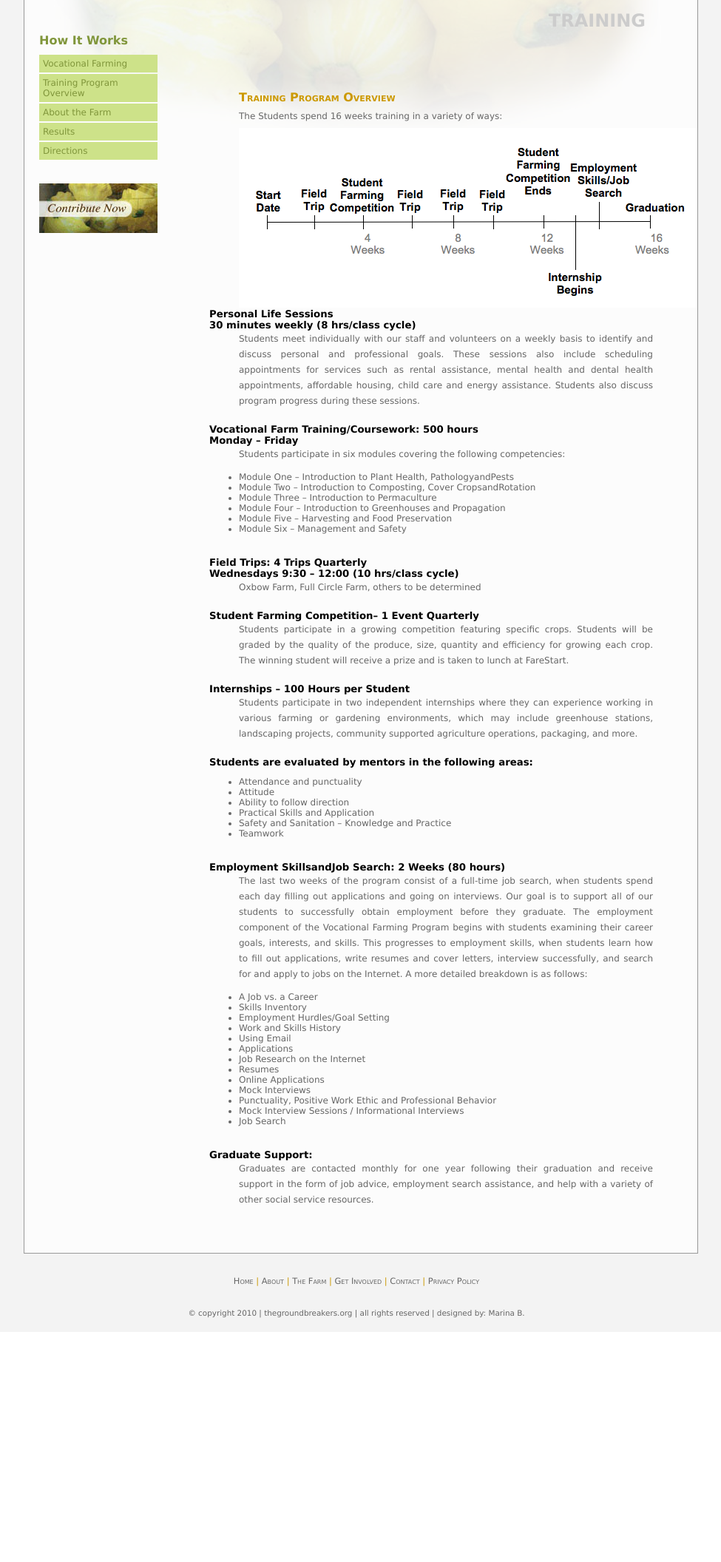
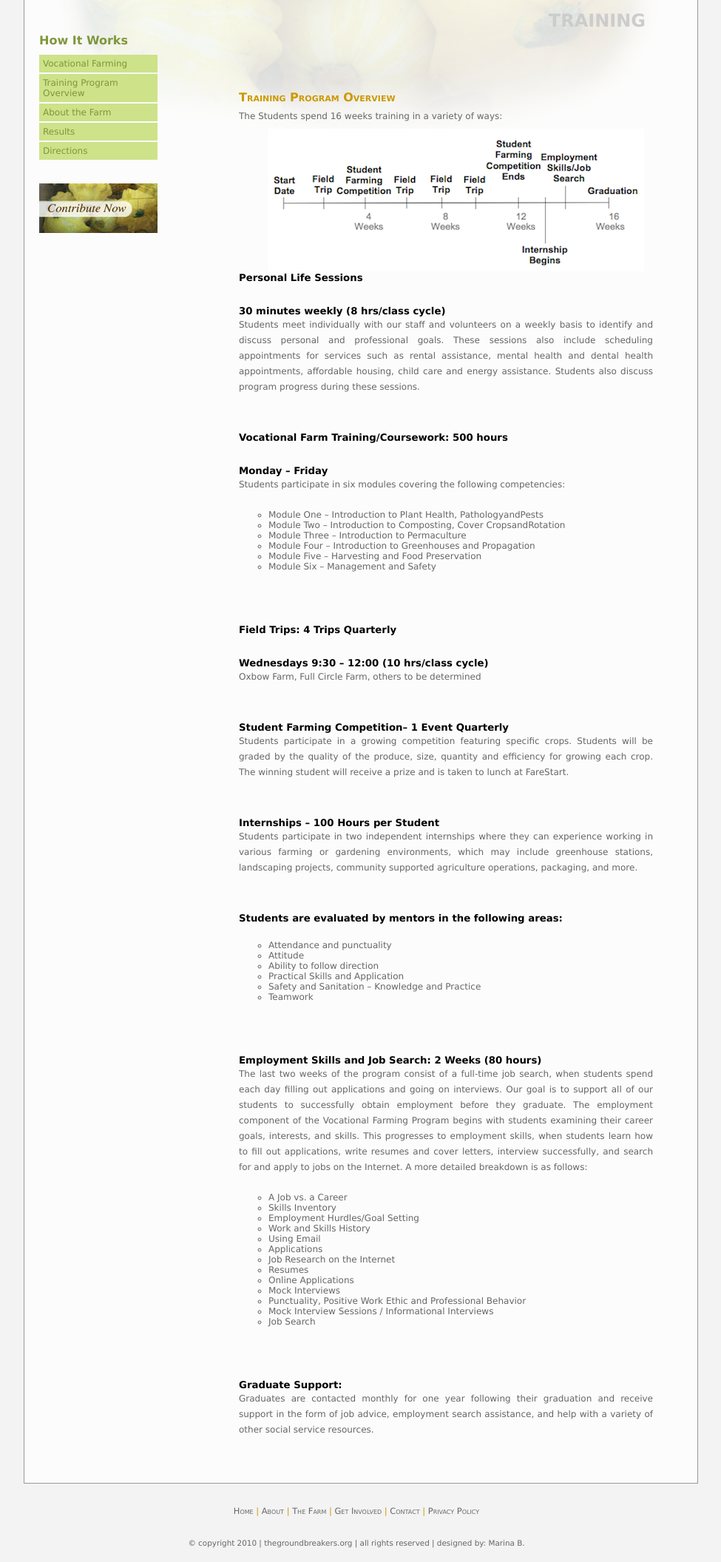
Before and after one commit to kaeverett/groundbreakers, a PHP site: page /training.php in a window 1280 px wide. Shown: the part 206-2318 px from the top of the page at 74% size, without its empty margins (158-1133 px from the left). Before the commit the page ends 1988 px from the top, so only its background shows below. Run offline with PHP 8.4, Linux system fonts and the light colour scheme; some libraries are stand-ins or nearby versions.

Commit message:
add margin to h5 in right column reduced training_schedule image size

```diff
--- a/gb_styles.css
+++ b/gb_styles.css
@@ -387,6 +387,12 @@ div#facebook-like {
 	margin-top:30px;
 	margin-bottom:5px;
 	clear:both;}
+
+#content_right h5 {
+	padding-left:40px;
+	margin-top:30px;
+	clear:both;}
+
 #content_right h2 {
 	padding-top:50px;
 	padding-bottom:50px;
--- a/training.php
+++ b/training.php
@@ -62,7 +62,7 @@
             <h4>Training Program Overview</h4>
             <p>The Students spend 16 weeks training in a variety of ways:</p>
 
-			<img src="images/training_schedule.png" alt="training schedule" />
+			<p><img src="images/training_schedule.png" alt="training schedule"/></p>
 
 			<br/>
 			<h5>Personal Life Sessions</h5>
@@ -74,14 +74,14 @@
 			<h5>Monday – Friday </h5>
 			<p>Students participate in six modules covering the following competencies:</p>
 			<p>
-				<ul>
+				<ul><ul>
 					<li>Module One – Introduction to Plant Health, PathologyandPests</li>
 					<li>Module Two – Introduction to Composting, Cover CropsandRotation</li>
 					<li>Module Three – Introduction to Permaculture</li>
 					<li>Module Four – Introduction to Greenhouses and Propagation</li>
 					<li>Module Five – Harvesting and Food Preservation</li>
 					<li>Module Six – Management and Safety</li>
-				</ul>
+				</ul></ul>
 			</p>
 
 			<br/>
@@ -100,23 +100,23 @@
 			<br/>
 			<h5>Students are evaluated by mentors in the following areas:</h5>
 			<p>
-				<ul>
+				<ul><ul>
 					<li>Attendance and punctuality</li>
 					<li>Attitude</li>
 					<li>Ability to follow direction</li>
 					<li>Practical Skills and Application</li>
 					<li>Safety and Sanitation – Knowledge and Practice</li>
 					<li>Teamwork</li>
-				</ul>
+				</ul></ul>
 			</p>
 
 			<br/>
-			<h5>Employment SkillsandJob Search: 2 Weeks (80 hours)</h5>
+			<h5>Employment Skills and Job Search: 2 Weeks (80 hours)</h5>
 			<p>
 				The last two weeks of the program consist of a full-time job search, when students spend each day filling out applications and going on interviews. Our goal is to support all of our students to successfully obtain employment before they graduate. The employment component of the Vocational Farming Program begins with students examining their career goals, interests, and skills. This progresses to employment skills, when students learn how to fill out applications, write resumes and cover letters, interview successfully, and search for and apply to jobs on the Internet. A more detailed breakdown is as follows:
 			</p>
 			<p>
-				<ul>
+				<ul><ul>
 					<li>A Job vs. a Career</li>
 					<li>Skills Inventory</li>
 					<li>Employment Hurdles/Goal Setting</li>
@@ -130,7 +130,7 @@
 					<li>Punctuality, Positive Work Ethic and Professional Behavior</li>
 					<li>Mock Interview Sessions / Informational Interviews</li>
 					<li>Job Search</li>
-				</ul>
+				</ul></ul>
 			</p>
 
 			<br/>
```
Also changed, not shown: farming.php (+6 -6 lines), images/training_schedule.png.
